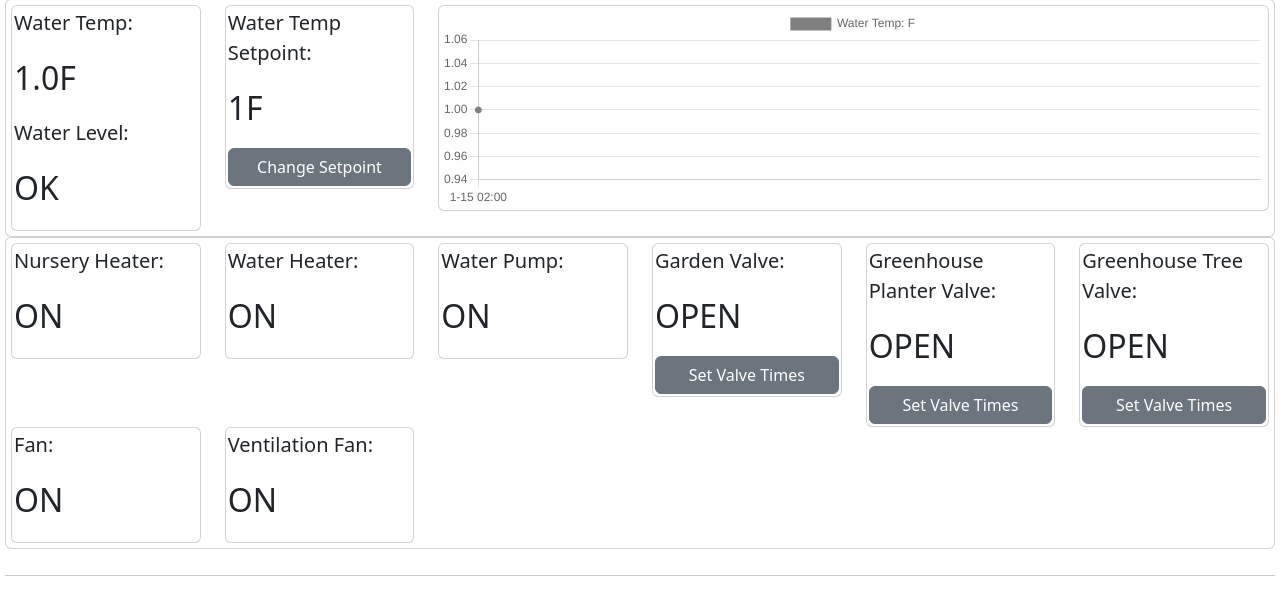
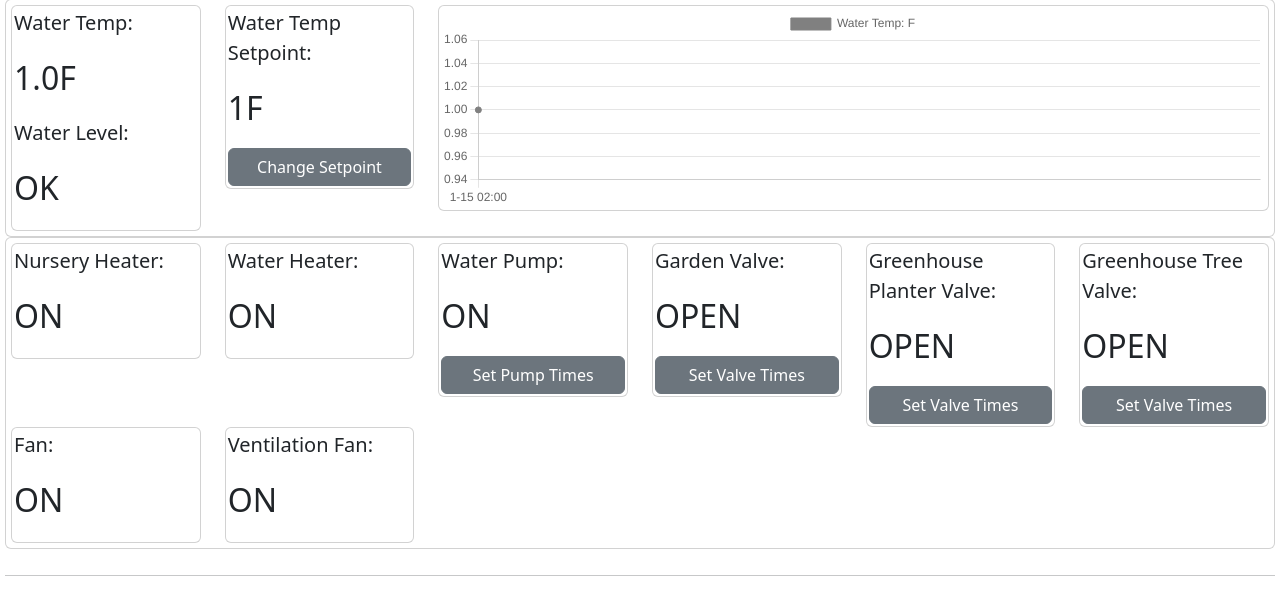
Before and after one commit to marshallpratt1/midnightsprouts, a Django app: page / in a window 1280 px wide. Shown: the part 930-1521 px from the top of the page. Run offline with Django 4.2, Linux system fonts and the light colour scheme; a user stored in the database is signed in; tables that the repository leaves empty hold one stand-in row (values such as "Sample post").

Commit message:
pump logic

```diff
--- a/automated_greenhouse/templates/automated_greenhouse/index.html
+++ b/automated_greenhouse/templates/automated_greenhouse/index.html
@@ -258,6 +258,7 @@
                         </div>
                         </div>
                     </div>
+
                 </div>
             </div>
             <!-- End: Water Heater -->
@@ -268,7 +269,11 @@
                     <p class="lead">Water Pump: </p>
                     <p class="lead" style="font-size: xx-large;"><strong>{% if pump_status %} ON {% else %} OFF {% endif %}</strong></p>
                     {% if user.is_superuser %}
-                        {% if automatic == False %}
+                        {% if automatic %}
+                        <button type="button" class="btn btn-secondary" data-bs-toggle="modal" data-bs-target="#waterPumpTimeModal">
+                            Set Pump Times
+                        </button>
+                        {% else %}
                             <button type="button" class="btn btn-secondary" data-bs-toggle="modal" data-bs-target="#waterPumpModal">
                                 {% if pump_status %} Turn Off {% else %} Turn On {% endif %}
                             </button>
@@ -278,13 +283,33 @@
                         <div class="modal-dialog">
                         <div class="modal-content">
                             <div class="modal-header">
-                            <h1 class="modal-title fs-5" id="exampleModalLabel">Change Water Temp Setpoint</h1>
+                            <h1 class="modal-title fs-5" id="exampleModalLabel">Toggle Pump</h1>
                             <button type="button" class="btn-close" data-bs-dismiss="modal" aria-label="Close"></button>
                             </div>
                             <div class="modal-body">
                                 <form action = "{% url 'index' %}" method="post" id = "water_pump_form", name="water_pump_form">
                                     {% csrf_token %}
                                     {{ water_pump_form }}
+                                    <hr>
+                                    <button class="btn btn-primary" type="submit">Submit</button>
+                                    <button type="button" class="btn btn-secondary" data-bs-dismiss="modal">Cancel</button>                                    </form>
+                                </form>
+                            </div>
+                        </div>
+                        </div>
+                    </div>
+                    <!-- set pump on time and duration -->
+                    <div class="modal fade" id="waterPumpTimeModal" tabindex="-1" aria-labelledby="exampleModalLabel" aria-hidden="true">
+                        <div class="modal-dialog">
+                        <div class="modal-content">
+                            <div class="modal-header">
+                            <h1 class="modal-title fs-5" id="exampleModalLabel">Set Pump Times</h1>
+                            <button type="button" class="btn-close" data-bs-dismiss="modal" aria-label="Close"></button>
+                            </div>
+                            <div class="modal-body">
+                                <form action = "{% url 'index' %}" method="post" id = "pump_time_form", name="pump_time_form">
+                                    {% csrf_token %}
+                                    {{ pump_time_form }}
                                     <hr>
                                     <button class="btn btn-primary" type="submit">Submit</button>
                                     <button type="button" class="btn btn-secondary" data-bs-dismiss="modal">Cancel</button>                                    </form>
--- a/automated_greenhouse/util.py
+++ b/automated_greenhouse/util.py
@@ -97,7 +97,13 @@ def set_greenhouse_planter_valve_times(hour, minute, duration):
     new_valve_status.duration = duration
     new_valve_status.save()
 
-
+def set_pump_times(hour, minute, duration):
+    old_pump_status = PumpStatus.objects.order_by('-id')[0]
+    new_pump_status = PumpStatus(pump_on = True) if old_pump_status.pump_on else PumpStatus(pump_on = False)
+    new_pump_status.start_hour = hour
+    new_pump_status.start_minute = minute
+    new_pump_status.duration = duration
+    new_pump_status.save()
 
 
 NUMBER_OF_CHART_DATAPOINTS = 20
--- a/automated_greenhouse/views.py
+++ b/automated_greenhouse/views.py
@@ -8,7 +8,7 @@ from django.contrib.auth import authenticate, login, logout
 from django.http import HttpResponse, HttpResponseRedirect
 from .forms import RegisterForm, AirTempForm, HumidityForm, WaterForm, SystemStatusForm, GreenhouseTreeValveTimeForm
 from .forms import NurseryHeaterForm, WaterHeaterForm, GardenValveForm, GreenhousePlanterValveForm, GreenhouseTreeValveForm, FanForm, VentForm, PumpForm
-from .forms import GreenhousePlanterValveTimeForm, GardenValveTimeForm, GreenhouseTreeValveTimeForm
+from .forms import GreenhousePlanterValveTimeForm, GardenValveTimeForm, GreenhouseTreeValveTimeForm, PumpTimeForm
 from . import util
 import json
 
@@ -39,6 +39,8 @@ def index(request):
             util.set_garden_valve_times(request.POST['garden_start_hour'],request.POST['start_minute'], request.POST['duration'])
         if 'tree_start_hour' in request.POST:
             util.set_greenhouse_tree_valve_times(request.POST['tree_start_hour'],request.POST['start_minute'], request.POST['duration'])
+        if 'pump_start_hour' in request.POST:
+            util.set_pump_times(request.POST['pump_start_hour'],request.POST['start_minute'], request.POST['duration'])
         if 'planter_start_hour' in request.POST:
             util.set_greenhouse_planter_valve_times(request.POST['planter_start_hour'],request.POST['start_minute'], request.POST['duration'])
         if 'toggle_greenhouse_planter_valve' in request.POST:
@@ -70,6 +72,7 @@ def index(request):
         'greenhouse_tree_valve_time_form': GreenhouseTreeValveTimeForm,
         'greenhouse_planter_valve_time_form' : GreenhousePlanterValveTimeForm,
         'garden_valve_time_form' : GardenValveTimeForm,
+        'pump_time_form' : PumpTimeForm,
         'fan_form': FanForm,
         'vent_form': VentForm,
         'automatic': automatic,
@@ -91,6 +94,7 @@ def index(request):
         'greenhouse_tree_valve_start_hour' : GreenhouseTreeValveStatus.objects.order_by('-id').first().start_hour,
         'greenhouse_planter_valve_start_hour' : GreenhousePlanterValveStatus.objects.order_by('-id').first().start_hour,
         'garden_valve_start_hour' : GardenValveStatus.objects.order_by('-id').first().start_hour,
+        'pump_start_hour' : PumpStatus.objects.order_by('-id').first().start_hour,
         'air_temp_setpoint': AirTempSetpoint.objects.order_by('-id').first().air_temp_setpoint,
         'water_temp_setpoint': WaterTempSetpoint.objects.order_by('-id').first().water_temp_setpoint,
         'humidity_setpoint': HumiditySetpoint.objects.order_by('-id').first().humidity_setpoint,
```
